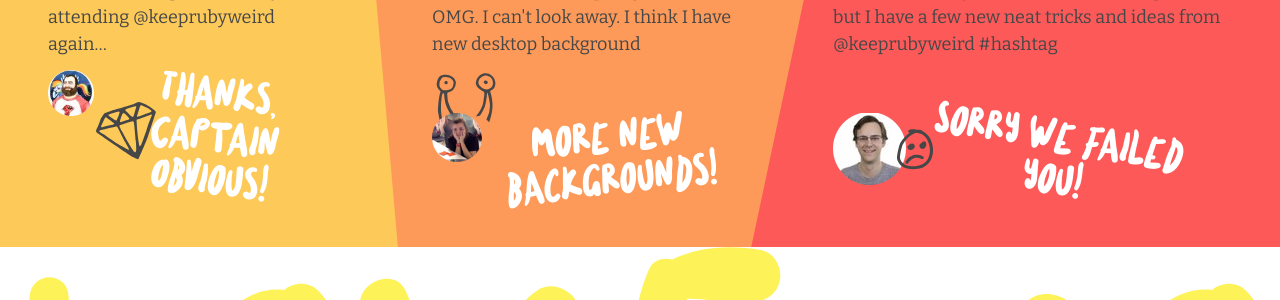
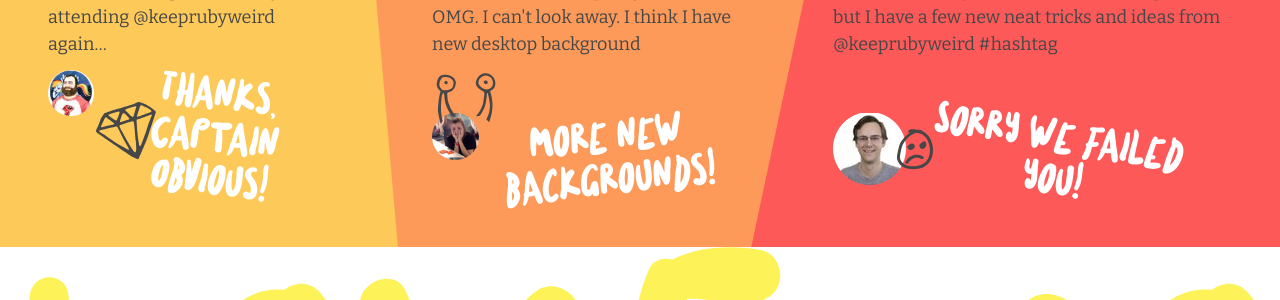
Before and after one commit to keeprubyweird/2017, a Jekyll site: the page built from index.html, in a window 1280 px wide. Shown: the part 813-1113 px from the top of the page. Built offline with Jekyll 4.4.1, drawn with Linux system fonts in a browser that asks for light colours.

Commit message:
Some more small chages

```diff
--- a/assets/_sass/_index.scss
+++ b/assets/_sass/_index.scss
@@ -266,9 +266,8 @@
         padding-top: $base-spacing;
 
         img {
-          z-index: 1;
           position: relative;
-          display: block;
+          width: 69px;
         }
 
         &:after {
@@ -311,18 +310,6 @@
       flex-direction: column;
     }
 
-    blockquote {
-      margin: 0;
-      flex-grow: 1;
-      display: block;
-      position: relative;
-    }
-
-    .author {
-      position: relative;
-      display: flex;
-    }
-
     &:nth-of-type(1)::before {
       display: block;
       content: "";
@@ -348,10 +335,26 @@
       transform: skewX(-12deg);
       z-index: 0;
     }
+
+    blockquote {
+      margin: 0;
+      flex-grow: 1;
+      display: block;
+      position: relative;
+    }
+
+    .author {
+      position: relative;
+
+      @media (min-width: 1200px) {
+        display: flex;
+      }
+    }
   }
 }
 
 .commentary {
+  word-wrap: break-word;
   font-family: $heading-font-family;
   color: #fff;
   font-size: 48px;
--- a/index.html
+++ b/index.html
@@ -121,7 +121,7 @@
   <div class="sponsor">
     <h2>PLEASE support our weirdness with the gererosity of Your Friendship</h2>
     <p>Keep Ruby Weird can't happen without help from sponsors. We have a few different sponsorship levels, and of course we're open to other arrangements.</p>
-    <a href="#" class="button">Sponsor Us</a>
+    <a href="mailto:organizers@keeprubyweird.com" class="button">Sponsor Us</a>
   </div>
 </section>
 
```
